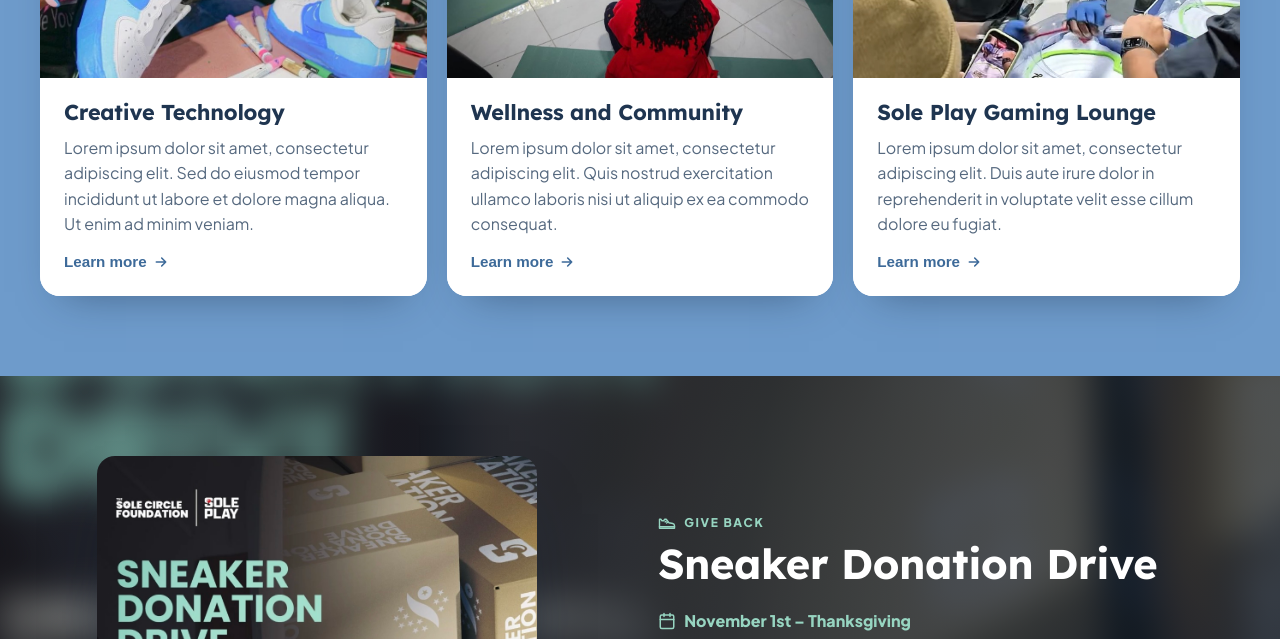
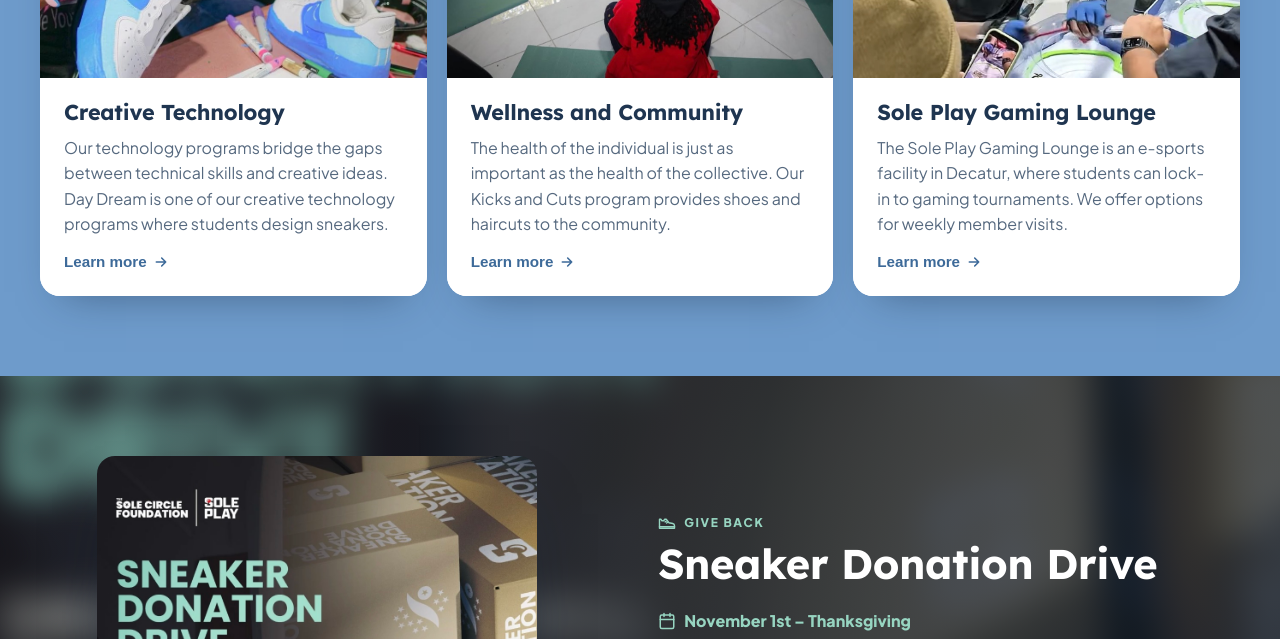
Before and after one commit to coliga-tech/Sole-Circle-Foundation, a plain HTML site: page index.html in a window 1280 px wide. Shown: the part 2220-2859 px from the top of the page. Drawn offline with Linux system fonts and the light colour scheme.

Commit message:
Update lorem ipsum for ecosystem cards

```diff
--- a/index.html
+++ b/index.html
@@ -1113,7 +1113,7 @@
               <div class="work-body">
                 <h3>Creative Technology</h3>
                 <!-- TODO: final copy -->
-                <p>Lorem ipsum dolor sit amet, consectetur adipiscing elit. Sed do eiusmod tempor incididunt ut labore et dolore magna aliqua. Ut enim ad minim veniam.</p>
+                <p>Our technology programs bridge the gaps between technical skills and creative ideas. Day Dream is one of our creative technology programs where students design sneakers.</p>
                 <button class="text-link" type="button" data-goto="technology">Learn more <svg aria-hidden="true"><use href="#i-arrow"/></svg></button>
               </div>
             </article>
@@ -1122,7 +1122,7 @@
               <div class="work-body">
                 <h3>Wellness and Community</h3>
                 <!-- TODO: final copy -->
-                <p>Lorem ipsum dolor sit amet, consectetur adipiscing elit. Quis nostrud exercitation ullamco laboris nisi ut aliquip ex ea commodo consequat.</p>
+                <p>The health of the individual is just as important as the health of the collective. Our Kicks and Cuts program provides shoes and haircuts to the community.</p>
                 <button class="text-link" type="button" data-goto="community-health">Learn more <svg aria-hidden="true"><use href="#i-arrow"/></svg></button>
               </div>
             </article>
@@ -1131,7 +1131,7 @@
               <div class="work-body">
                 <h3>Sole Play Gaming Lounge</h3>
                 <!-- TODO: final copy -->
-                <p>Lorem ipsum dolor sit amet, consectetur adipiscing elit. Duis aute irure dolor in reprehenderit in voluptate velit esse cillum dolore eu fugiat.</p>
+                <p>The Sole Play Gaming Lounge is an e-sports facility in Decatur, where students can lock-in to gaming tournaments. We offer options for weekly member visits.</p>
                 <button class="text-link" type="button" data-goto="design">Learn more <svg aria-hidden="true"><use href="#i-arrow"/></svg></button>
               </div>
             </article>
```
